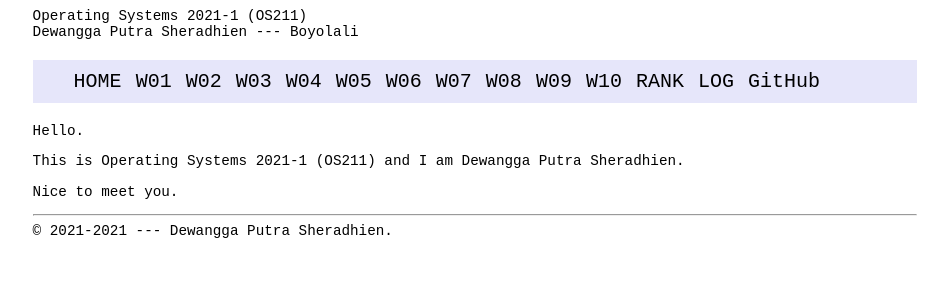
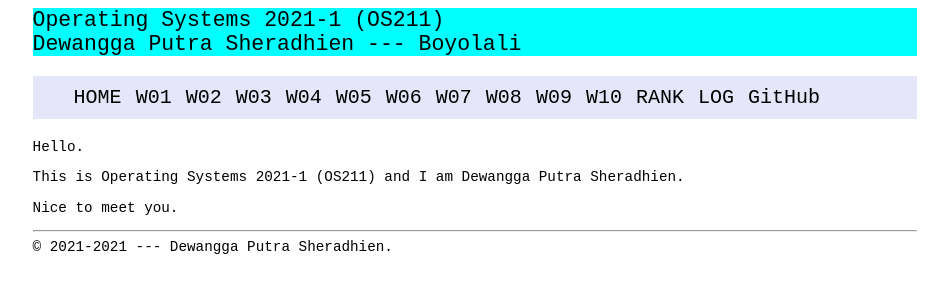
Before and after one commit to dewa251202/os211, a Jekyll site: the page built from index.md, in a window 1280 px wide. Shown: the top 300 px of the page, without its empty margins (165-1113 px from the left). Built offline with Jekyll 4.4.1, drawn with Linux system fonts in a browser that asks for light colours.

Commit message:
Customize GitHub Pages

```diff
--- a/_layouts/layout.html
+++ b/_layouts/layout.html
@@ -7,7 +7,7 @@
 	{% include head.html %}
 	<body class="bg-white">
 		<div class="container">
-			<header>
+			<header class="main-header">
 				<div class="row">
 					<!--img src="{{ site.baseurl }}/assets/images/cbk.jpg" alt="Cicak Bin Kadal" style="width:130px; border-radius:50%"-->
 					<div class="column">
```
